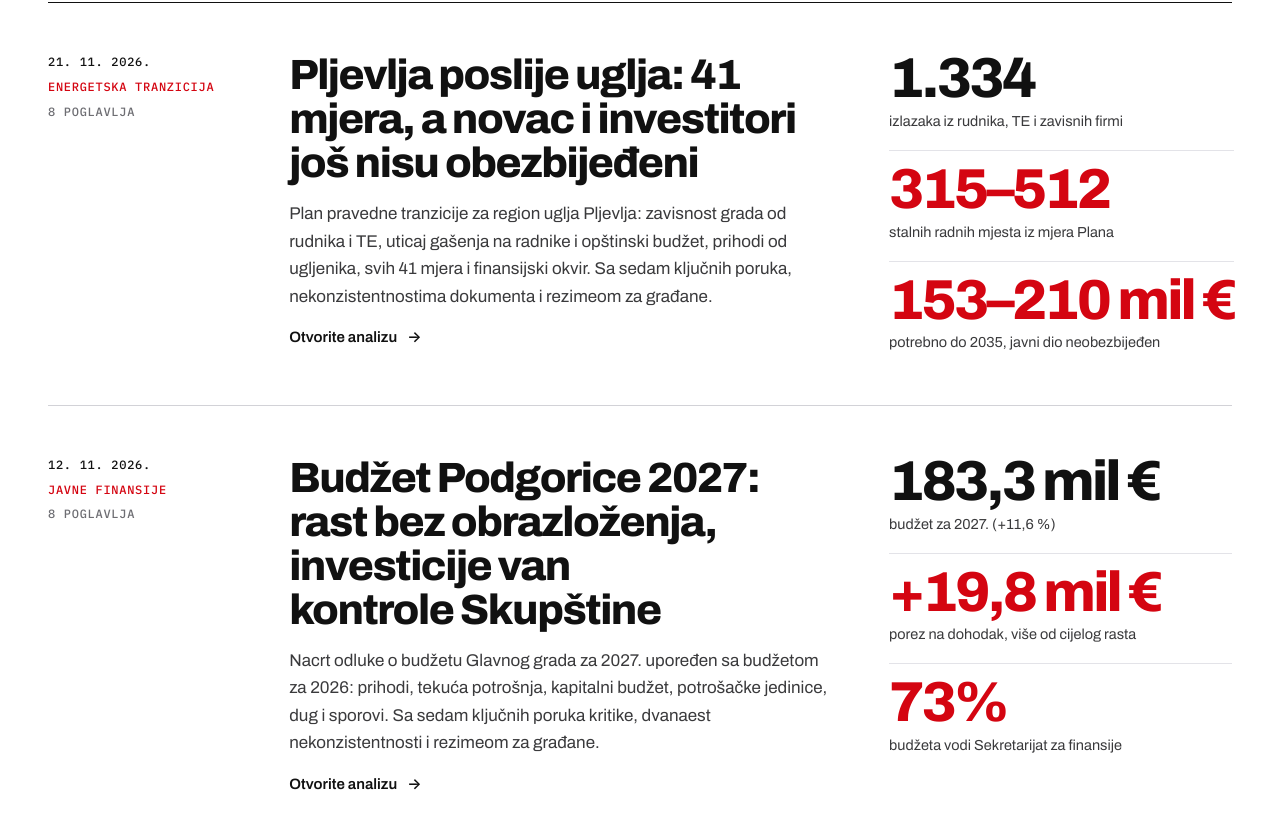
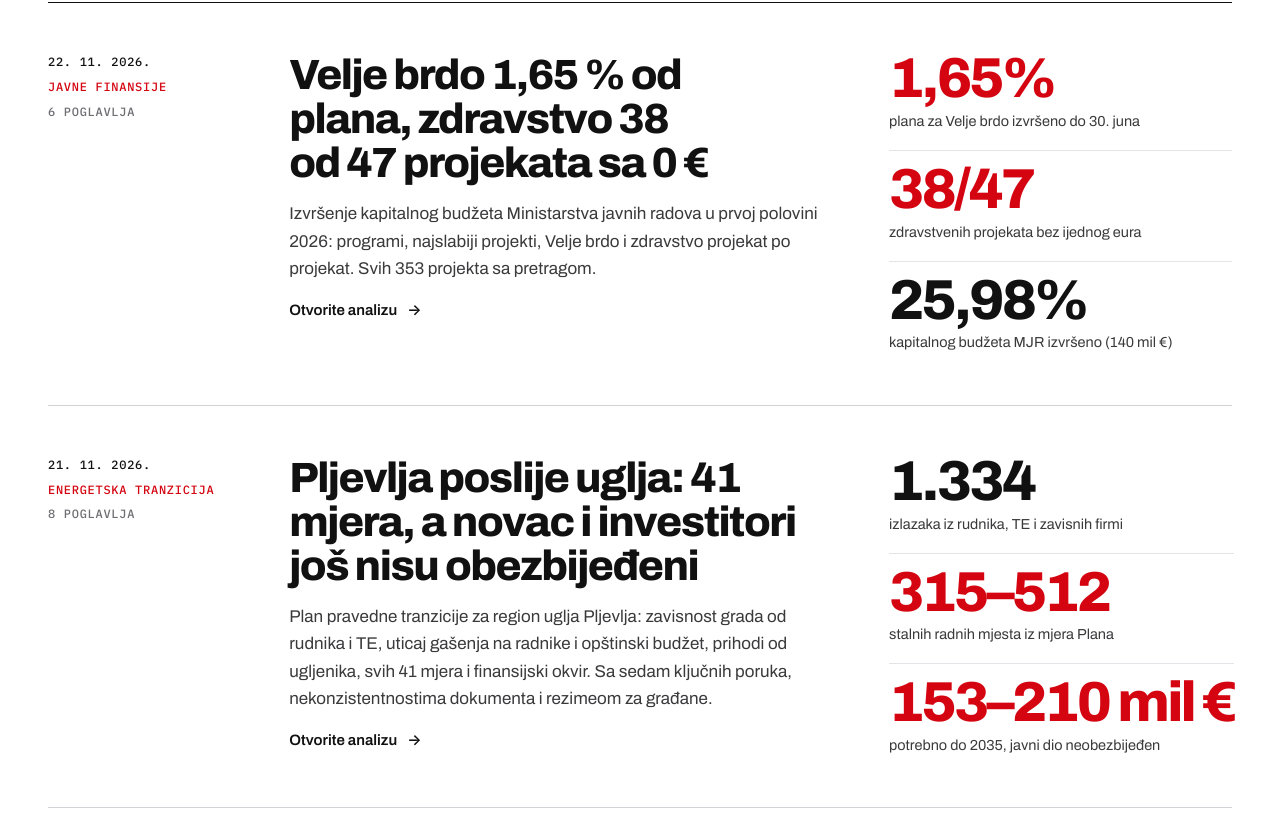
Before and after one commit to MilosVukovic2024/podaci.me, a plain HTML site: page index.html in a window 1280 px wide. Shown: the part 1127-1940 px from the top of the page. Drawn offline with Linux system fonts and the light colour scheme.

Commit message:
Početna i sitemap: kapitalni budžet MJR 2026

```diff
--- a/index.html
+++ b/index.html
@@ -169,6 +169,21 @@ a.area:hover h3{color:var(--accent-text)}
       </div>
       <ol class="alist">
         <li data-reveal>
+          <a class="an" href="/analize/kapitalni-budzet-mjr-2026/">
+            <p class="an__meta"><time datetime="2026-11-22">22. 11. 2026.</time><b>Javne finansije</b><span>6 poglavlja</span></p>
+            <div class="an__body">
+              <h3>Velje brdo 1,65&nbsp;% od plana, zdravstvo 38 od 47 projekata sa 0&nbsp;€</h3>
+              <p class="dek">Izvršenje kapitalnog budžeta Ministarstva javnih radova u prvoj polovini 2026: programi, najslabiji projekti, Velje brdo i zdravstvo projekat po projekat. Svih 353 projekta sa pretragom.</p>
+              <span class="an__go">Otvorite analizu <span class="arr" aria-hidden="true">→</span></span>
+            </div>
+            <div class="an__nums">
+              <div><p class="an__v red">1,65%</p><span>plana za Velje brdo izvršeno do 30. juna</span></div>
+              <div><p class="an__v red">38/47</p><span>zdravstvenih projekata bez ijednog eura</span></div>
+              <div><p class="an__v">25,98%</p><span>kapitalnog budžeta MJR izvršeno (140 mil €)</span></div>
+            </div>
+          </a>
+        </li>
+        <li data-reveal>
           <a class="an" href="/analize/pravedna-tranzicija-pljevlja/">
             <p class="an__meta"><time datetime="2026-11-21">21. 11. 2026.</time><b>Energetska tranzicija</b><span>8 poglavlja</span></p>
             <div class="an__body">
@@ -285,7 +300,7 @@ a.area:hover h3{color:var(--accent-text)}
       </div>
       <ol class="areas">
         <li data-reveal><a class="area" href="/analize/mtel-sponzorstva/"><span class="area__n">01</span><h3>Institucije</h3><p>Rad Skupštine, Vlade i nezavisnih organa: rokovi, ishodi, odgovornost.</p><span class="area__s">Objavljeno · MTEL i država <span class="arr" aria-hidden="true">→</span></span></a></li>
-        <li data-reveal style="--d:60ms"><a class="area" href="/analize/budzet-podgorice-2027/"><span class="area__n">02</span><h3>Javne finansije</h3><p>Budžet, izvršenje, kapitalni projekti, javni dug.</p><span class="area__s">Objavljeno · Budžet Podgorice 2027, Rebalans 2026 i Velje brdo <span class="arr" aria-hidden="true">→</span></span></a></li>
+        <li data-reveal style="--d:60ms"><a class="area" href="/analize/kapitalni-budzet-mjr-2026/"><span class="area__n">02</span><h3>Javne finansije</h3><p>Budžet, izvršenje, kapitalni projekti, javni dug.</p><span class="area__s">Objavljeno · Kapitalni budžet MJR 2026, Budžet Podgorice 2027, Rebalans 2026 i Velje brdo <span class="arr" aria-hidden="true">→</span></span></a></li>
         <li data-reveal style="--d:120ms"><a class="area" href="https://www.tendering.me/"><span class="area__n">03</span><h3>Javne nabavke</h3><p>Naručioci, ponuđači, vrijednosti i ishodi postupaka od 2020.</p><span class="area__s">Tendering.me <span class="arr" aria-hidden="true">→</span></span></a></li>
         <li data-reveal><div class="area is-soon"><span class="area__n">04</span><h3>Turizam i privreda</h3><p>Sezona, dolasci, prihodi, sektori koji nose rast.</p><span class="area__s">U pripremi</span></div></li>
         <li data-reveal style="--d:60ms"><div class="area is-soon"><span class="area__n">05</span><h3>Tržišta i kompanije</h3><p>Rezultati, vrednovanje i sektori na svjetskim berzama.</p><span class="area__s">U pripremi</span></div></li>
@@ -322,7 +337,7 @@ a.area:hover h3{color:var(--accent-text)}
 <footer class="gf">
   <div class="wrap">
     <span>© 2026 Podaci.me · Fidelity Consulting d.o.o. Podgorica</span>
-    <span><a href="/analize/pravedna-tranzicija-pljevlja/">Pljevlja poslije uglja</a> · <a href="/analize/budzet-podgorice-2027/">Budžet Podgorice 2027</a> · <a href="/analize/rebalans-budzeta-2026/">Rebalans 2026</a> · <a href="/analize/mtel-sponzorstva/">MTEL: sponzorstva i donacije</a> · <a href="/analize/velje-brdo/">Velje brdo</a> · <a href="/analize/crna-gora-singapur/">Crna Gora i Singapur</a> · <a href="/analize/crna-gora-u-brojkama-monstata/">Crna Gora u brojkama Monstata</a> · <a href="https://www.tendering.me/">Tendering.me</a></span>
+    <span><a href="/analize/kapitalni-budzet-mjr-2026/">Kapitalni budžet MJR 2026</a> · <a href="/analize/pravedna-tranzicija-pljevlja/">Pljevlja poslije uglja</a> · <a href="/analize/budzet-podgorice-2027/">Budžet Podgorice 2027</a> · <a href="/analize/rebalans-budzeta-2026/">Rebalans 2026</a> · <a href="/analize/mtel-sponzorstva/">MTEL: sponzorstva i donacije</a> · <a href="/analize/velje-brdo/">Velje brdo</a> · <a href="/analize/crna-gora-singapur/">Crna Gora i Singapur</a> · <a href="/analize/crna-gora-u-brojkama-monstata/">Crna Gora u brojkama Monstata</a> · <a href="https://www.tendering.me/">Tendering.me</a></span>
     <span>Biznis analitika iz Crne Gore i svijeta.</span>
   </div>
 </footer>
--- a/sitemap.xml
+++ b/sitemap.xml
@@ -1,6 +1,7 @@
 <?xml version="1.0" encoding="UTF-8"?>
 <urlset xmlns="http://www.sitemaps.org/schemas/sitemap/0.9">
-  <url><loc>https://www.podaci.me/</loc><lastmod>2026-11-21</lastmod></url>
+  <url><loc>https://www.podaci.me/</loc><lastmod>2026-11-22</lastmod></url>
+  <url><loc>https://www.podaci.me/analize/kapitalni-budzet-mjr-2026/</loc><lastmod>2026-11-22</lastmod></url>
   <url><loc>https://www.podaci.me/analize/pravedna-tranzicija-pljevlja/</loc><lastmod>2026-11-21</lastmod></url>
   <url><loc>https://www.podaci.me/analize/budzet-podgorice-2027/</loc><lastmod>2026-11-12</lastmod></url>
   <url><loc>https://www.podaci.me/analize/rebalans-budzeta-2026/</loc><lastmod>2026-11-05</lastmod></url>
```
